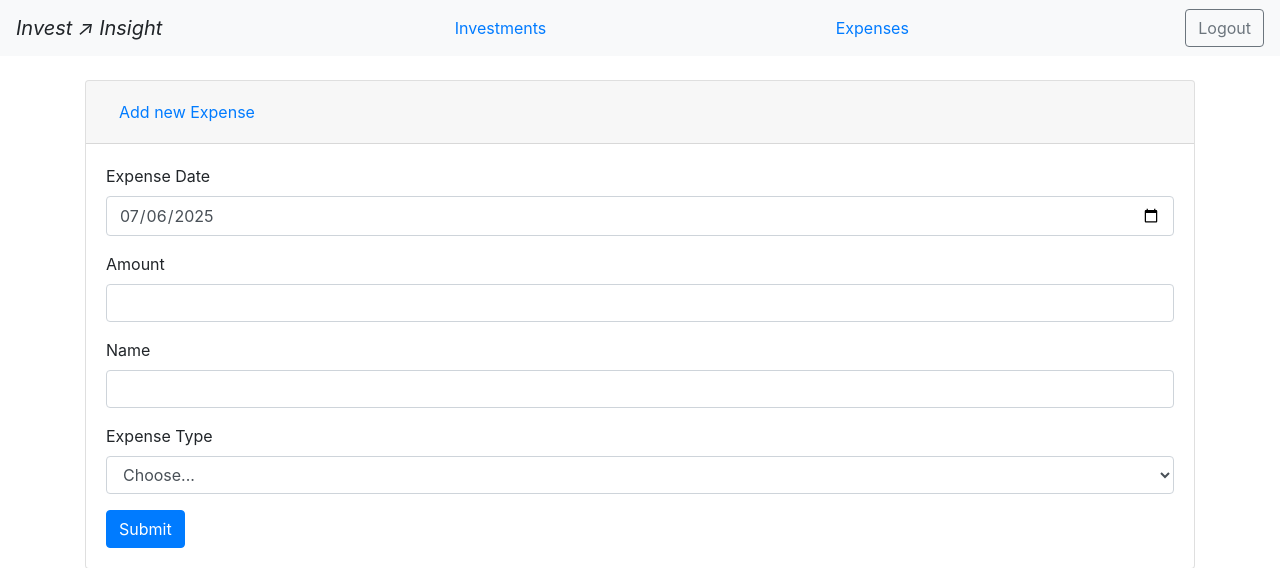
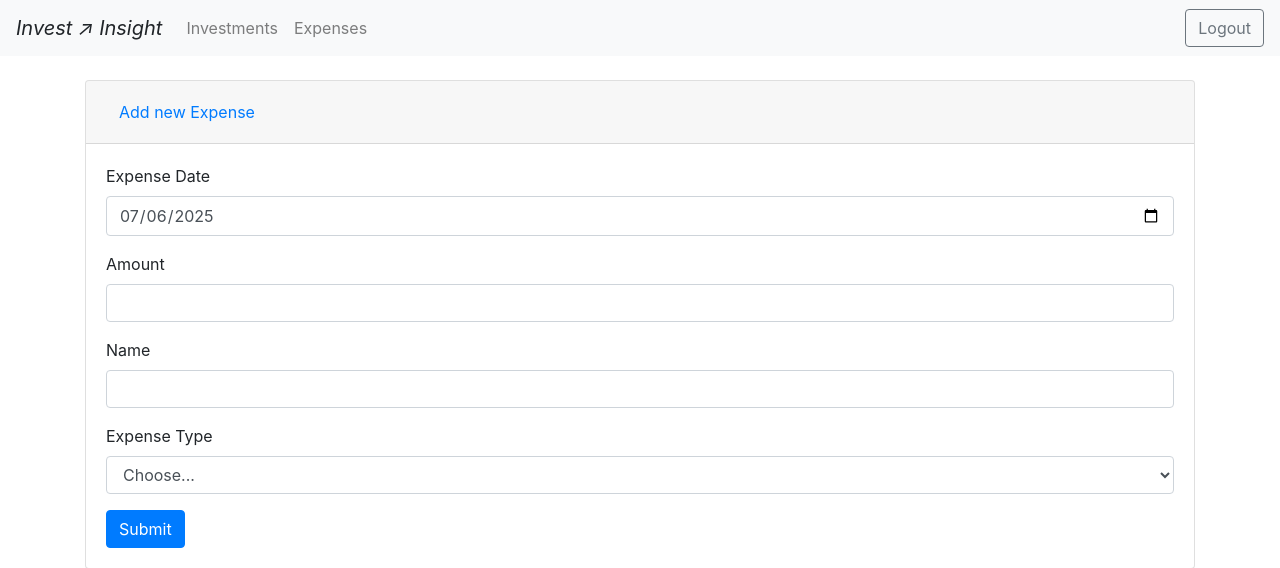
Before and after one commit to p-reetu/investinsight, a Django app: page /expenses in a window 1280 px wide. Shown: the top 568 px of the page. Run offline with Django 4.2, Linux system fonts and the light colour scheme; a user stored in the database is signed in; data that the repository does not hold is empty; parts of the project's set-up code (start-up, migrations or seed data) failed here and were passed over; some libraries are stand-ins or nearby versions.

Commit message:
Fixed Navbar Issues

```diff
--- a/InvestInsight/InvestInsightApp/templates/base.html
+++ b/InvestInsight/InvestInsightApp/templates/base.html
@@ -16,24 +16,39 @@
   <body>
     <script src="https://cdnjs.cloudflare.com/ajax/libs/Chart.js/2.9.4/Chart.js"></script>
     <!-- jQuery (necessary for Bootstrap's JavaScript plugins) -->
-<script src="https://code.jquery.com/jquery-3.5.1.slim.min.js"></script>
+    <script src="https://code.jquery.com/jquery-3.5.1.slim.min.js"></script>
 
-<!-- Popper.js (needed for Bootstrap 4 dropdowns) -->
-<script src="https://cdn.jsdelivr.net/npm/popper.js@1.16.1/dist/umd/popper.min.js"></script>
+    <!-- Popper.js (needed for Bootstrap 4 dropdowns) -->
+    <script src="https://cdn.jsdelivr.net/npm/popper.js@1.16.1/dist/umd/popper.min.js"></script>
 
-<!-- Bootstrap JS -->
-<script src="https://stackpath.bootstrapcdn.com/bootstrap/4.5.2/js/bootstrap.min.js"></script>
-    <nav class="navbar navbar-light bg-light justify-content-between sticky-top">
+    <!-- Bootstrap JS -->
+    <script src="https://stackpath.bootstrapcdn.com/bootstrap/4.5.2/js/bootstrap.min.js"></script>
+
+    <nav class="navbar navbar-expand-lg navbar-light bg-light justify-content-between sticky-top">
 
       <a class="navbar-brand"><i>Invest &#8599 Insight</i></a>
-       <button class="btn btn-link ml-0"><a class="nav-item" href="/investments">Investments</a></button>
-      <button class="btn btn-link"><a class="nav-item" href="/expenses">Expenses</a></button>
+
+      <button class="navbar-toggler" type="button" data-toggle="collapse" data-target="#navbarSupportedContent" aria-controls="navbarSupportedContent" aria-expanded="false" aria-label="Toggle navigation">
+    <span class="navbar-toggler-icon"></span>
+  </button>
+<div class="collapse navbar-collapse" id="navbarSupportedContent">
+
+<ul class="navbar-nav mr-auto">
+      <li class="nav-item ">
+        <a class="nav-link" href="/investments">Investments</a>
+      </li>
+<li class="nav-item">
+        <a class="nav-link" href="/expenses">Expenses</a>
+      </li>
+      </ul>
       {% if user.is_authenticated %}
-      <form class="form-inline" method="post" action="/logout/">
+      <form class="form-inline my-2 my-lg-0" method="post" action="/logout/">
         {% csrf_token %}
         <button class="btn btn-outline-secondary my-2 my-sm-0" type="submit">Logout</button>
       </form>
+
       {% endif %}
+</div>
     </nav>
     {% block page %} {% endblock %}
   </body>
```
